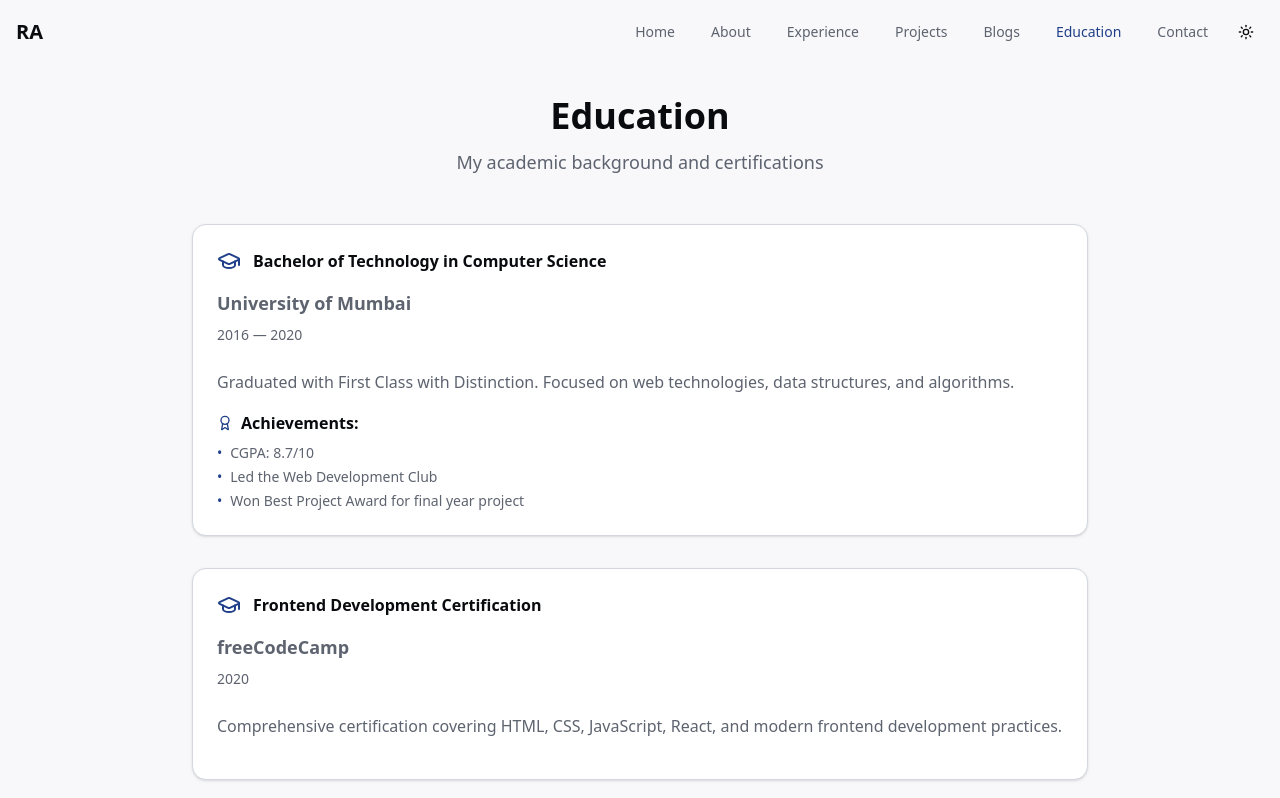
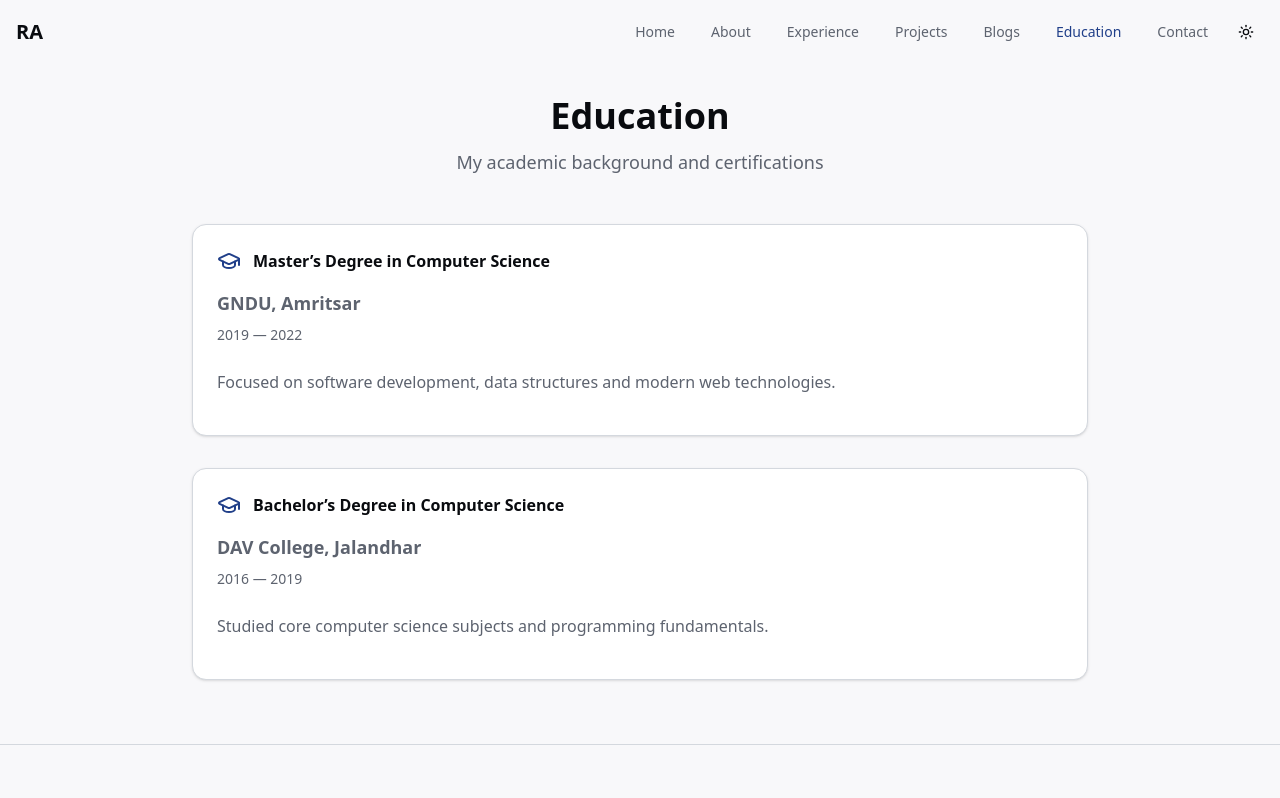
Before and after one commit to rayrayc786/next-portfolio, a Next.js app: page /education in a window 1280 px wide. Shown: the top 798 px of the page. Built offline with nearby package versions, Linux system fonts and the light colour scheme.

Commit message:
Update education details in education.js

```diff
--- a/data/education.js
+++ b/data/education.js
@@ -1,27 +1,16 @@
 export const education = [
   {
     id: 1,
-    degree: "Bachelor of Technology in Computer Science",
-    institution: "University of Mumbai",
-    duration: "2016 — 2020",
-    description:
-      "Graduated with First Class with Distinction. Focused on web technologies, data structures, and algorithms.",
-    achievements: ["CGPA: 8.7/10", "Led the Web Development Club", "Won Best Project Award for final year project"],
+    degree: "Master’s Degree in Computer Science",
+    institution: "GNDU, Amritsar",
+    duration: "2019 — 2022",
+    description: "Focused on software development, data structures and modern web technologies.",
   },
   {
     id: 2,
-    degree: "Frontend Development Certification",
-    institution: "freeCodeCamp",
-    duration: "2020",
-    description:
-      "Comprehensive certification covering HTML, CSS, JavaScript, React, and modern frontend development practices.",
-  },
-  {
-    id: 3,
-    degree: "Advanced React and Next.js",
-    institution: "Udemy",
-    duration: "2021",
-    description:
-      "In-depth course on advanced React patterns, Next.js, performance optimization, and production best practices.",
+    degree: "Bachelor’s Degree in Computer Science",
+    institution: "DAV College, Jalandhar",
+    duration: "2016 — 2019",
+    description: "Studied core computer science subjects and programming fundamentals.",
   },
 ]
```
